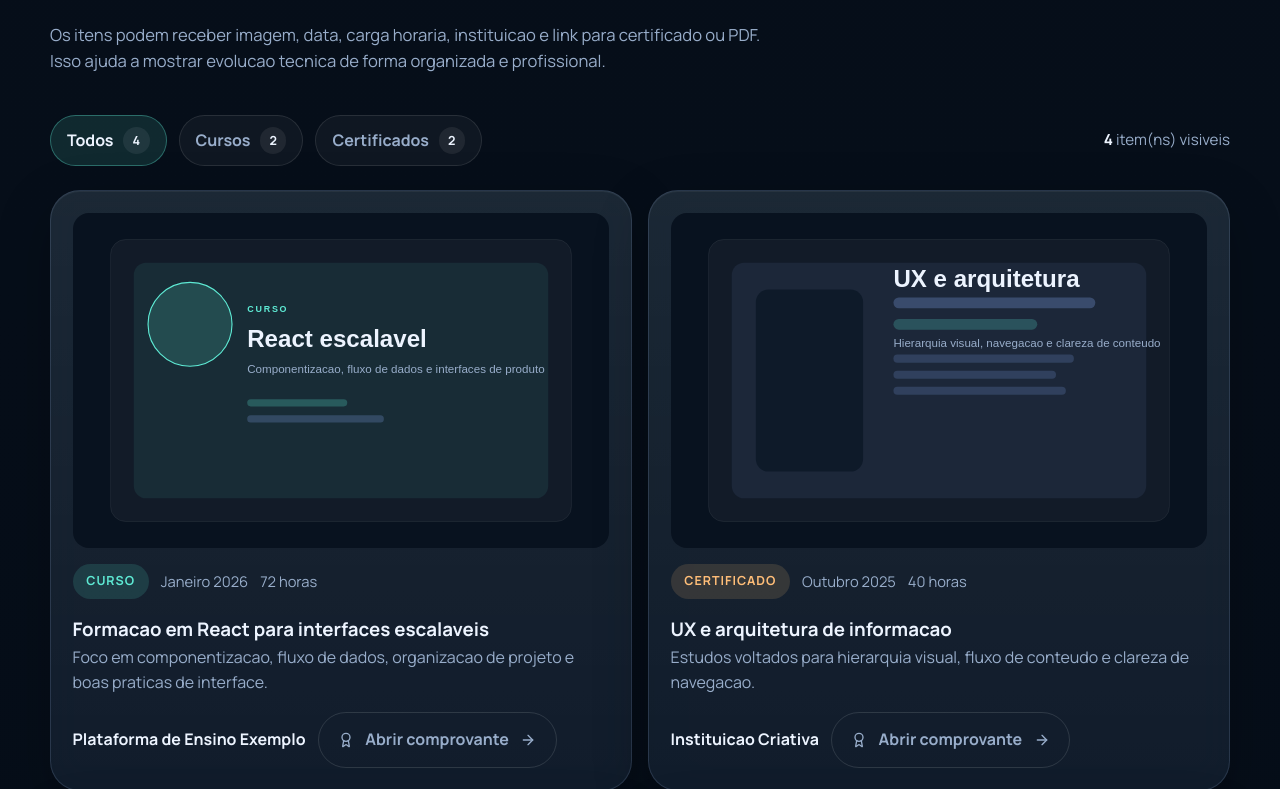
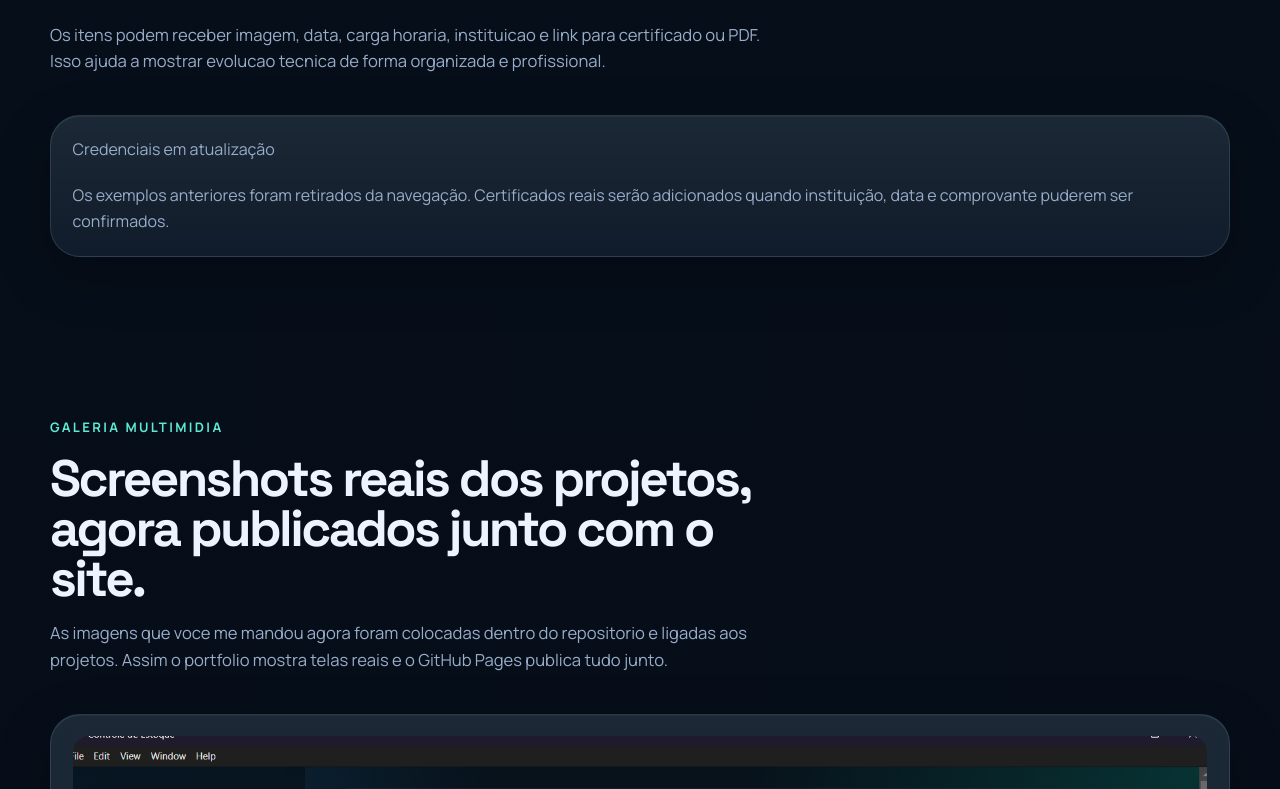
Before and after one commit to TSWill03/Wicolly-Sites, a React (Vite) app in the folder portfolio/: page / in a window 1280 px wide. Shown: the part 6691-7480 px from the top of the page. Built offline with nearby package versions, Linux system fonts and the light colour scheme.

Commit message:
fix: substituir credenciais fictícias por pendência explícita

```diff
--- a/portfolio/src/sections/CredentialsSection.tsx
+++ b/portfolio/src/sections/CredentialsSection.tsx
@@ -13,25 +13,30 @@ interface CredentialsSectionProps {
   data: CredentialsData
 }
 
+function isPlaceholderCredential(url?: string) {
+  return Boolean(url && /(?:seusite\.com|example\.com|example\.org)/i.test(url))
+}
+
 export function CredentialsSection({ data }: CredentialsSectionProps) {
   const [activeFilter, setActiveFilter] = useState<CredentialFilter>('all')
+  const verifiedItems = data.items.filter((item) => !isPlaceholderCredential(item.credentialUrl))
 
   const filteredItems =
     activeFilter === 'all'
-      ? data.items
-      : data.items.filter((item) => item.type === activeFilter)
+      ? verifiedItems
+      : verifiedItems.filter((item) => item.type === activeFilter)
 
   const filterOptions = [
-    { label: 'Todos', value: 'all', count: data.items.length },
+    { label: 'Todos', value: 'all', count: verifiedItems.length },
     {
       label: 'Cursos',
       value: 'Curso',
-      count: data.items.filter((item) => item.type === 'Curso').length,
+      count: verifiedItems.filter((item) => item.type === 'Curso').length,
     },
     {
       label: 'Certificados',
       value: 'Certificado',
-      count: data.items.filter((item) => item.type === 'Certificado').length,
+      count: verifiedItems.filter((item) => item.type === 'Certificado').length,
     },
   ]
 
@@ -43,6 +48,16 @@ export function CredentialsSection({ data }: CredentialsSectionProps) {
         title={data.title}
       />
 
+      {verifiedItems.length === 0 ? (
+        <Reveal className="glass-card contact-panel">
+          <p className="contact-panel__availability">Credenciais em atualização</p>
+          <p className="contact-panel__message">
+            Os exemplos anteriores foram retirados da navegação. Certificados reais serão adicionados
+            quando instituição, data e comprovante puderem ser confirmados.
+          </p>
+        </Reveal>
+      ) : (
+        <>
           <Reveal className="projects-toolbar credentials-toolbar">
             <FilterChips
               activeValue={activeFilter}
@@ -63,6 +78,8 @@ export function CredentialsSection({ data }: CredentialsSectionProps) {
               </Reveal>
             ))}
           </div>
+        </>
+      )}
     </Section>
   )
 }
```
Lines whose indentation alone changed are shown as unchanged.
